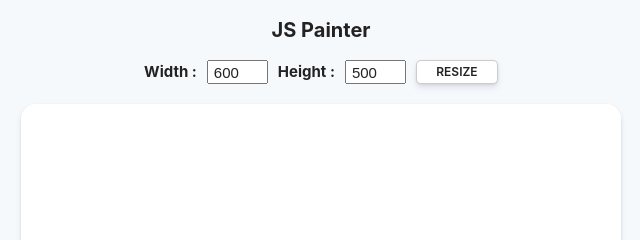
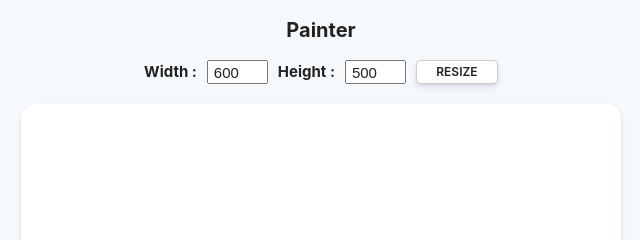
Before and after one commit to Jongbeom2/nomadcoders, a website: page index.html in a window 1280 px wide. Shown: the top 240 px of the page, 319-959 px from the left. Drawn offline with Linux system fonts and the light colour scheme.

Commit message:
title 수정

```diff
--- a/index.html
+++ b/index.html
@@ -7,11 +7,11 @@
   <link rel='icon' href='favicon.ico' type='image/x-icon' />
   <link rel="stylesheet" href="reset.css" />
   <link rel="stylesheet" href="style.css" />
-  <title>JS Painter</title>
+  <title>Painter</title>
 </head>
 
 <body>
-  <div class="title">JS Painter</div>
+  <div class="title">Painter</div>
   <div class="controls">
     <div class="controls__size">
       <div class="text">Width :</div>
```
